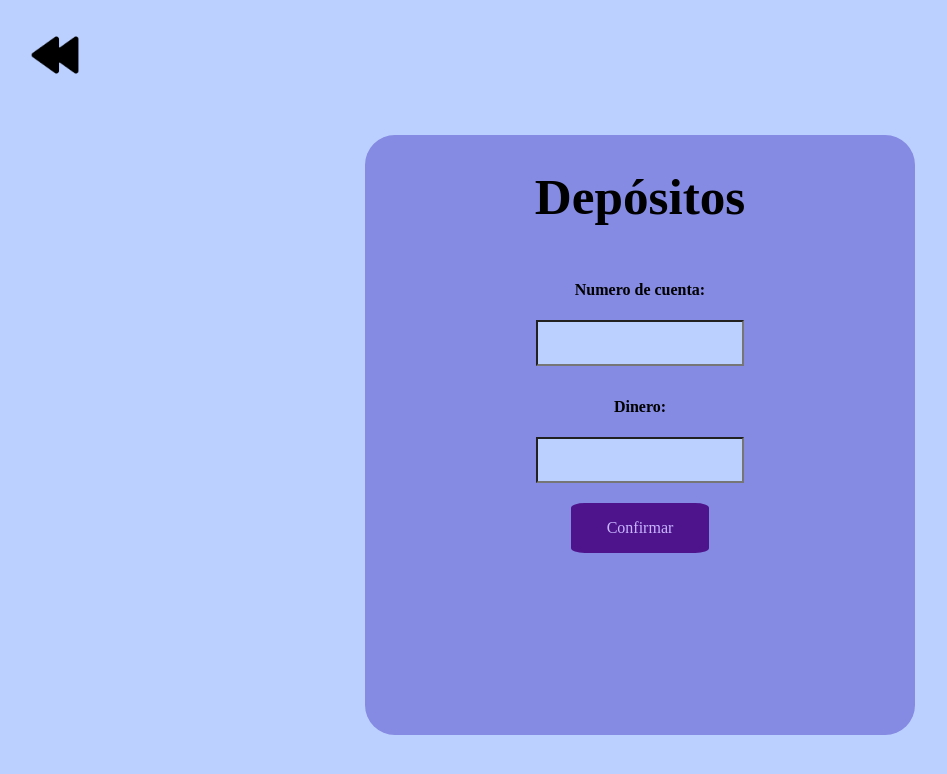
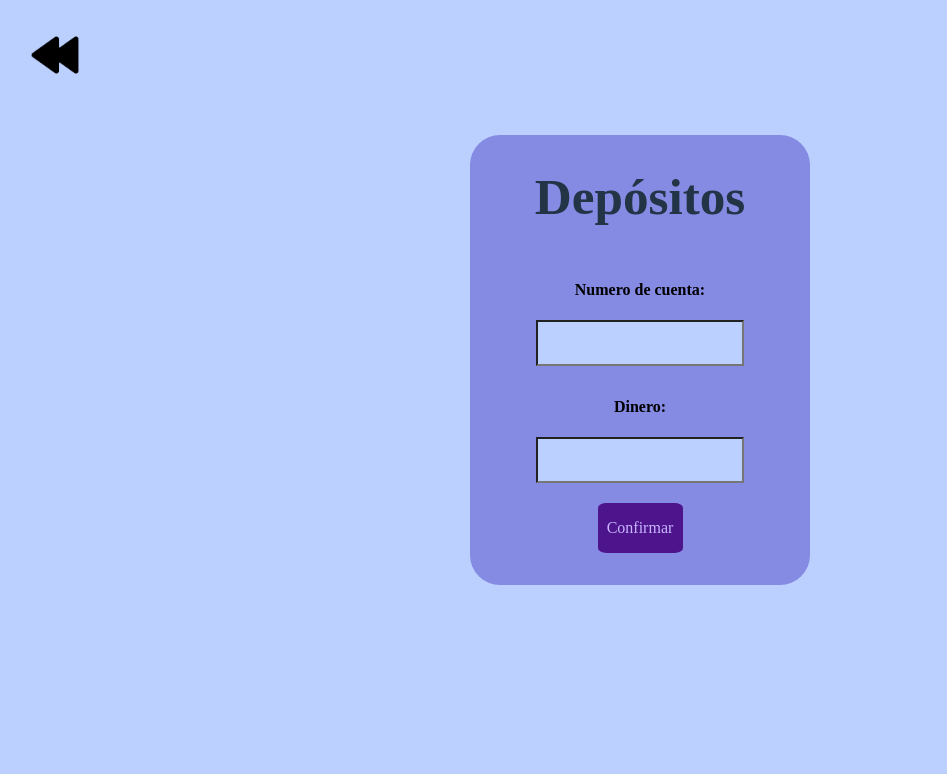
Before and after one commit to ZhantyDev/proyecto-web, a React (Vite) app in the folder front-proyecto/: page /depositos in a window 1280 px wide. Shown: the top 774 px of the page, without its empty margins (0-947 px from the left). Built offline with nearby package versions, Linux system fonts and the light colour scheme.

Commit message:
Arreglos de identificadores y orden de los códigos en css

```diff
--- a/front-proyecto/src/components/depositos/Depositos.css
+++ b/front-proyecto/src/components/depositos/Depositos.css
@@ -1,6 +1,6 @@
-#root {
+#rootDepositos{
   height: 600px;
-  width: 300px;
+  width: 500px;
   display: flex;
   border-radius: 0;
   background-color: #bbd0ff;
@@ -30,9 +30,9 @@
   height: 50px;
 }
 
-.cuadrado {
-  height: 400px;
-  width: 300px;
+.cuadradoDepositos {
+  height: 450px;
+  width: 400px;
   margin: 80px;
   display: flex;
   border-radius: 30px;
--- a/front-proyecto/src/components/depositos/Depositos.jsx
+++ b/front-proyecto/src/components/depositos/Depositos.jsx
@@ -54,9 +54,9 @@ function Depositos(){
 
     return(
         <>
-        <div id = "root">
+        <div id = "rootDepositos">
             <button className='btnRetroceder' onClick={()=>navigate('/home')}><img src={icon} className='icono'/></button>
-            <div className = "cuadrado">
+            <div className = "cuadradoDepositos">
                 <h1>Depósitos</h1>
                 <div id="cuenta">
                     <h4>Numero de cuenta:</h4>
--- a/front-proyecto/src/components/historial/Historial.css
+++ b/front-proyecto/src/components/historial/Historial.css
@@ -9,8 +9,6 @@ td, th {
   text-align: left;
   padding: 8px;
 }
-
-
 
 .Letra {
   color: #2C0735;
--- a/front-proyecto/src/components/ingreso/ingreso.css
+++ b/front-proyecto/src/components/ingreso/ingreso.css
@@ -1,4 +1,4 @@
-#cuadro{
+#cuadroing{
   height: 600px;
   width: 100%;
   display: flex;
@@ -6,7 +6,7 @@
   background-color: DFE2DB;
 }
 
-.cuadrito {
+.cuadritoing{
   height: 280px;
   width: 400px;
   margin: 80px;
--- a/front-proyecto/src/components/ingreso/ingreso.jsx
+++ b/front-proyecto/src/components/ingreso/ingreso.jsx
@@ -38,8 +38,8 @@ function Ingresoregistro(){
 
     return(
         <>
-        <div id = "cuadro">
-            <div className = "cuadrito" >
+        <div id = "cuadroing">
+            <div className = "cuadritoing" >
                 <h1 className = "letra" >Inicio de sesion</h1>
                 <input type="text" name='email' className = 'item' placeholder='Usuario' onChange={handleChange}/>
                 <input type="password" name='contraseña' className = 'item' placeholder='Contraseña' onChange={handleChange}/>
--- a/front-proyecto/src/components/perfil/perfil.css
+++ b/front-proyecto/src/components/perfil/perfil.css
@@ -1,28 +1,29 @@
-#fondo{
+#fondo4{
     height: auto;
     width: 60%;
     display: flex;
     margin: 10px;
     align-items: center;
-    justify-content: flex-start;
     transition: filter 600ms;
+    justify-content: center;
 }
+
 .fondo:hover{
     filter: drop-shadow(0 0 2em #9baed8);
   }
 
-.texto{
+.texto4{
     color: black;
     font-size: 20px;
     margin: 20px;
 }
 
-.foto{
+.foto4{
     width: 200px;
     height: 200px;
 }
 
-.cuadro1{
+#cuadro4{
     color: black;
     height: 200px;
     width: 300px;
--- a/front-proyecto/src/components/perfil/perfil.jsx
+++ b/front-proyecto/src/components/perfil/perfil.jsx
@@ -11,18 +11,15 @@ function perfil(){
     return(
         <>
         <button className='btnRetroceder' onClick={()=>navigate('/home')}><img src={icon} className='icono'/></button>
-        <div id = "fondo">
-            <div className ="cuadro1">
-                <img src={iconoPerfil} className = "foto" />
-                <div className = "texto">
+        <div id = "fondo4">
+            <div id ="cuadro4">
+                <img src={iconoPerfil} className = "foto4" />
+                <div className = "texto4">
                     <p>Usuario: {user.nombre} </p>
                     <p>Monto: {user.saldo}$ </p>
                     <p># de usuario: {user.cuenta_id} </p>
                 </div>
             </div>
-
-
-
         </div>
         </>
     )
```
Also changed, not shown: front-proyecto/src/components/prestamos/Prestamos.css (indentation only). Lines whose indentation alone changed are shown as unchanged.
